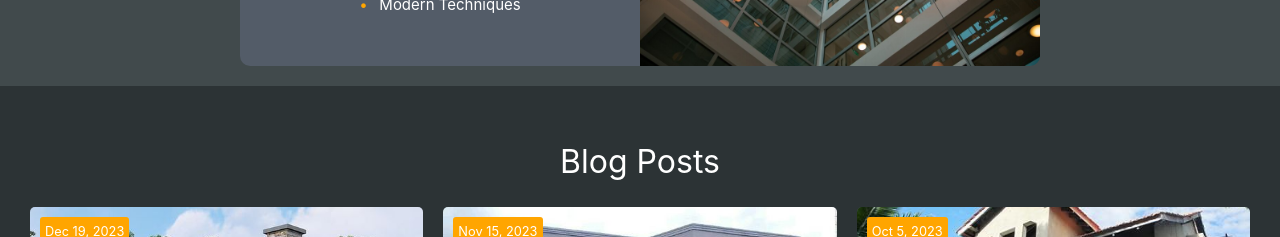
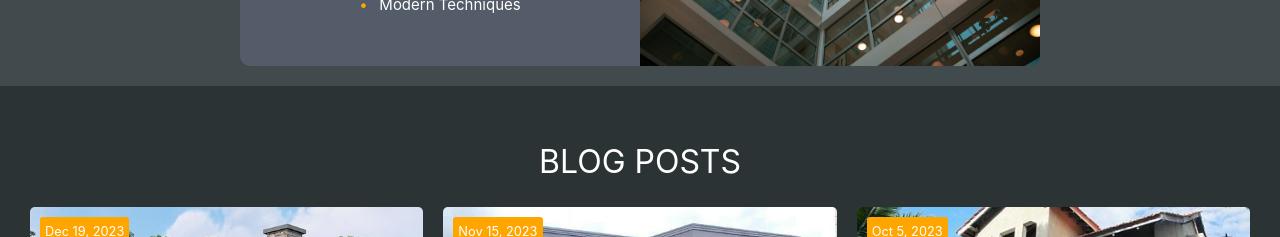
Before and after one commit to godyracks/corneliusventures.co.ke, a Vue app in the folder client/cvkltd/: page / in a window 1280 px wide. Shown: the part 3480-3717 px from the top of the page. Built offline with nearby package versions, Linux system fonts and the light colour scheme; no server answers.

Commit message:
updated blog title CAPS

```diff
--- a/client/cvkltd/src/components/TopBlogs.vue
+++ b/client/cvkltd/src/components/TopBlogs.vue
@@ -1,6 +1,6 @@
 <template>
   <div class="blog-container">
-    <h2 class="section-title">Blog Posts</h2>
+    <h2 class="section-title">BLOG POSTS</h2>
     <div class="blog-cards">
       <div class="blog-card" v-for="(post, index) in blogPosts" :key="index">
         <div class="blog-image">
```
